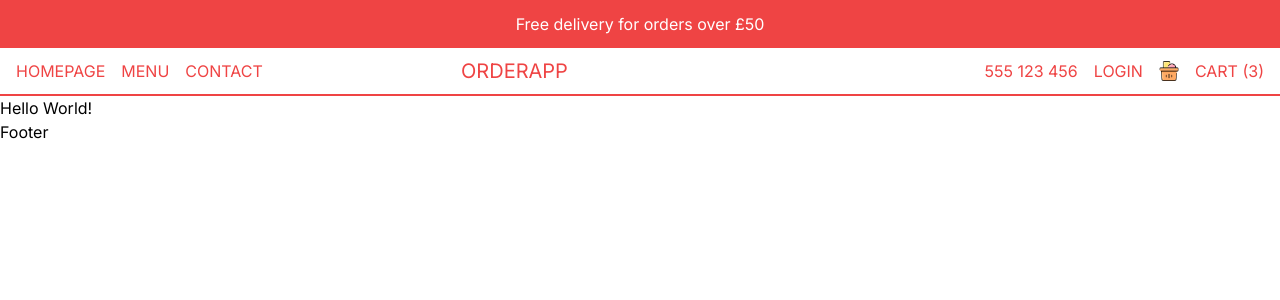
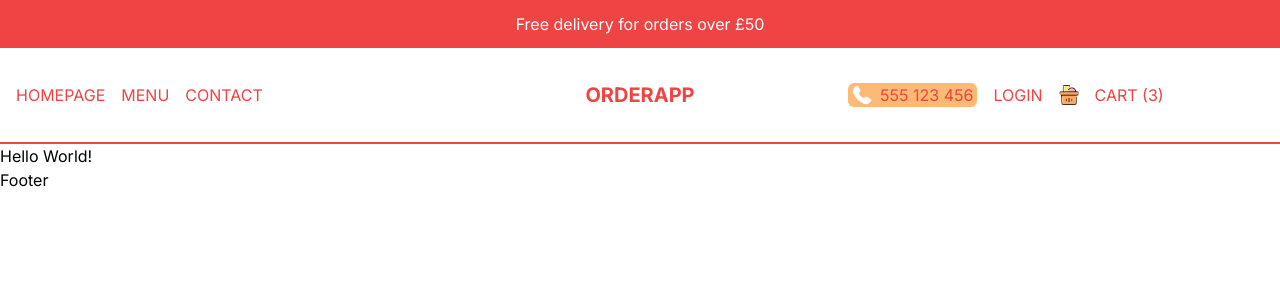
Before and after one commit to Akwei001/OrderApp, a Next.js app: page / in a window 1280 px wide. Shown: the top 300 px of the page. Built offline with nearby package versions, Linux system fonts and the light colour scheme.

Commit message:
navbar styling

```diff
--- a/src/components/Navbar.tsx
+++ b/src/components/Navbar.tsx
@@ -10,15 +10,15 @@
   return (
     <div>
 
-      <div className="h-12 text-red-500 p-4 flex justify-between items-center border-b-2 border-b-red-500 uppercase">
+      <div className="h-12 text-red-500 p-4 flex justify-between items-center border-b-2 border-b-red-500 uppercase md:h-24">
         {/*LEFT LINKS*/}
-        <div className='hidden md:flex gap-4'>
+        <div className='hidden md:flex gap-4 flex-1'>
           <Link href="/">Homepage</Link>
           <Link href="/menu">Menu</Link>
           <Link href="/">Contact</Link>
         </div>
          {/*LOGO*/}
-         <div className='text-xl'>
+         <div className='text-xl md: font-bold flex-1 md:text-center'>
          <Link href="/">OrderApp</Link>
          </div>
 
@@ -29,8 +29,8 @@
           </div>
         </div>
         {/*RIGHT LINKS*/}
-        <div className='hidden md:flex gap-4 items-center'>
-          <div className="flex items-center">
+        <div className='hidden md:flex gap-4 items-center flex-1'>
+          <div className="md:absoulte top-3 r-2 lg:static flex items-center gap-2 cursor-pointer bg-orange-300 px-1 rounded-md">
             <Image src="/phone.png" alt="" width={20} height={20}/>
             <span>555 123 456</span>
           </div>
```
